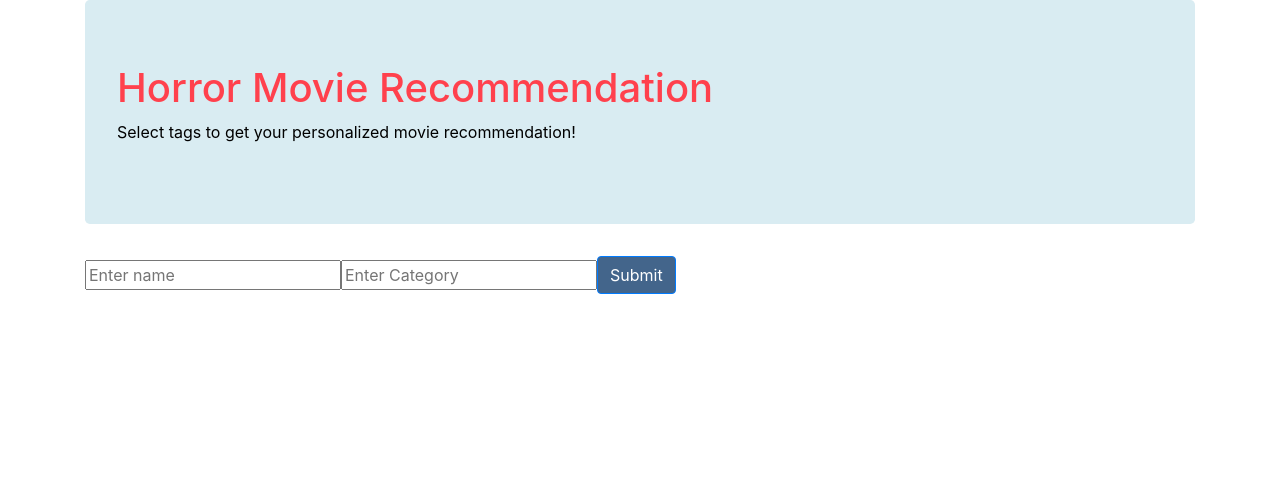
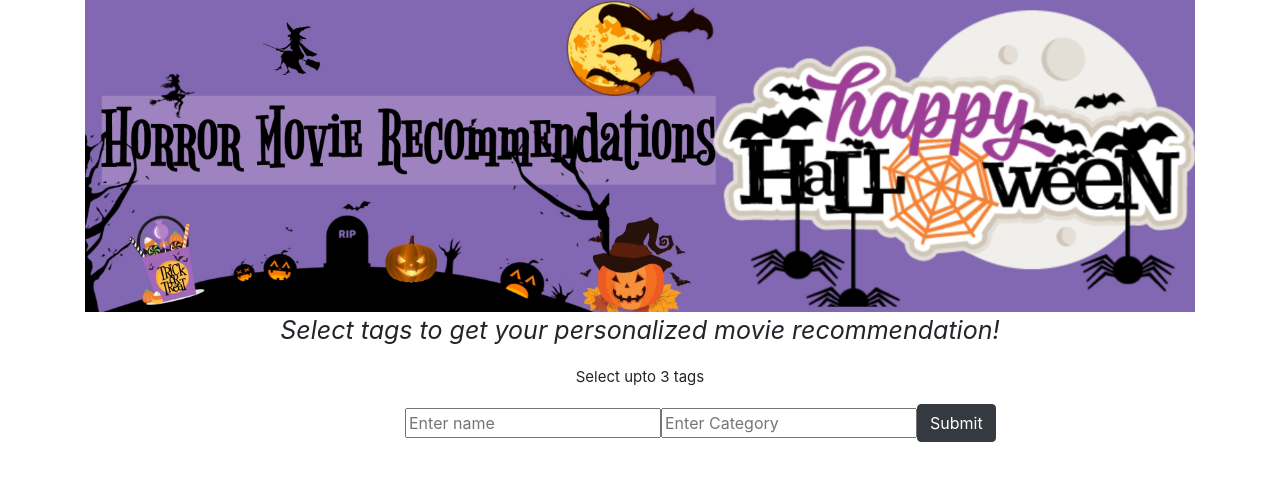
Before and after one commit to icoder18/Horror-Movie-Recommendation, a Flask app: page / in a window 1280 px wide. Shown: the top 481 px of the page. Run offline with Flask 2, Linux system fonts and the light colour scheme.

Commit message:
added Flask modules

```diff
--- a/RecSys.py
+++ b/RecSys.py
@@ -3,6 +3,7 @@ import pandas as pd
 import json
 from ast import literal_eval
 import collections
+import emoji
 
 
 data = pd.read_csv('Horror Movies List.csv')
@@ -27,7 +28,7 @@ sorted_tagsGenresDict = collections.OrderedDict(sorted_tagsGenres)
 
 
 similar_tags ={
-    'Thriller':['thriller', 'mystery', 'serial killer','fear','revenge','psychopath', 'torture', 'psychological thriller', 'suspense','escape','insanity','mental institution'],
+    'Thriller':['thriller', 'mystery', 'serial killer','fear', 'psychological thriller', 'suspense','escape'],
 
     'Mystery':['mystery', 'giallo','mystery killer','masked killer','stalker'],
 
@@ -78,6 +79,8 @@ similar_tags ={
 
 }
 
+fire=emoji.emojize(':fire:')
+
 new_col = ['Title','Rating','Popularity','Category','URL']
 
 def recSys(selected_tags):
@@ -96,10 +99,20 @@ def recSys(selected_tags):
             for st in sim_tags:
                 if st in m_tags:
                     if data.iloc[i]['Title'] not in movie_selected:
+                        movie_rating=data.iloc[i]['Rating']
+                        if movie_rating=='None':
+                            continue
                         movie_selected.append(data.iloc[i]['Title'])
                         movie_name=data.iloc[i]['Title']
-                        movie_rating=data.iloc[i]['Rating']
-                        movie_popularity=data.iloc[i]['Popularity']
+                        popularity_score=data.iloc[i]['Popularity']
+                        if popularity_score==125:
+                            movie_popularity=fire*3
+                        elif popularity_score==124:
+                            movie_popularity=fire*2
+                        elif popularity_score>=122:
+                            movie_popularity=fire
+                        else:
+                            movie_popularity=""
                         movie_tagsMatched= t
                         movie_url = data.iloc[i]['Url']
                         app_list = {'Title':movie_name,
@@ -114,5 +127,5 @@ def recSys(selected_tags):
 
 def recommendations(selected_tags):
     rec_movies_df=recSys(selected_tags)
-    sorted_rec=rec_movies_df.sort_values(by=['Popularity','Rating'],ascending=False)[:20]
+    sorted_rec=rec_movies_df.sort_values(by=['Popularity','Rating'],ascending=False)[:13]
     return sorted_rec
--- a/app.py
+++ b/app.py
@@ -1,5 +1,6 @@
 from flask import Flask, render_template, redirect, request
 import RecSys
+import emoji
 
 # __name__ = __main__
 app = Flask(__name__)
@@ -11,10 +12,11 @@ def hello():
 @app.route('/',methods=['POST'])
 def get_recommendations():
 	if request.method=='POST':
-		selected_tags=list([request.form['category']])
+		name=request.form['username']
+		selected_tags=request.form['category'].split(',')
 		movies=RecSys.recommendations(selected_tags)
 
-	return render_template('index.html',your_result=True,data=movies.to_dict(orient='records'))
+	return render_template('index.html',your_result=True,your_name=name,data=movies.to_dict(orient='records'))
 
 
 if __name__ == '__main__':
--- a/templates/index.html
+++ b/templates/index.html
@@ -5,16 +5,8 @@
 	<link rel="stylesheet" href="https://cdn.jsdelivr.net/npm/bootstrap@4.5.3/dist/css/bootstrap.min.css" integrity="sha384-TX8t27EcRE3e/ihU7zmQxVncDAy5uIKz4rEkgIXeMed4M0jlfIDPvg6uqKI2xXr2" crossorigin="anonymous">
 
 <style>
-.heading{
-	font-weight: :100;
-	font-size: 4em;
-	color: #ff414d;
-}
-.jumbotron{
-	background: #d9ecf2;
-	color: black;
-}
-img{
+
+.banner{
 	width: 90%;
 	height: 100%;
 }
@@ -22,14 +14,43 @@ img{
 .text{
 	font-size: 25px;
 	font-style: italic;
-	color: #1aa6b7;
+	text-align: center;
 }
 
-.cpt{
-	font-size: 32px;
-	font-style: italic;
-	color: #ff414d;
+.form-inline{
+	width: 50vw;
+	margin-left: 25vw;
 }
+
+.banner{
+	width: 100%;
+	height:auto;
+}
+
+.fire{
+	width: 25px;
+	height: auto;
+}
+
+.page-footer{
+	padding-top: 30px;
+	padding-bottom: 30px;
+	background-color: #7652AA;
+	color: white;
+}
+
+.page-footer a{
+	color: #EB7CDF;
+}
+
+.wish{
+	background-color: orange;
+	color: white;
+	margin: 0px;
+	text-align: center;
+	padding: 10px;
+}
+
 
 </style>
 
@@ -37,51 +58,69 @@ img{
 
 <body>
 	<div class="container">
-		<div class="jumbotron">
-			<div class="heading">
-				<h1>Horror Movie Recommendation</h1>
-			</div>
-			<p>Select tags to get your personalized movie recommendation!</p>
-		</div>
+		<img src="{{url_for('static', filename='banner.jpg')}}" align="middle" class="banner"/>
 
-
+		<p class="text">Select tags to get your personalized movie recommendation!</p>
+		<p style="text-align: center; font-size: 15px">Select upto 3 tags</p>
 
 		<form class="form-inline" method="POST" action="/" enctype="multipart/form-data">
 			<input type="text" name="username" placeholder="Enter name">
 			<input type="text" name="category" placeholder="Enter Category">
-			<button type="submit" class="btn btn-primary" style="background: #43658b">Submit</button>
+			<button type="submit" class="btn btn-dark" >Submit</button>
 		</form>
 		<br>
 		<br>
 
 		{% if your_result %}
+			{% if your_name %}
+				<h3><span style="color: orange">{{your_name}}</span>, here are some recommendations for you!</h3>
+			{% else %}
+				<h3>Here are some recommendations for you!</h3>
+			{% endif %}
+			<br>
+			<p><img src="{{url_for('static', filename='fire.png')}}" class="fire" /> <b>Hotness Meter</b></p>
 
 			{% block content %}
 			<table class="table">
 				<thead>
 					<tr>
 						<th scope="col">Movie Name</th>
-						<th scope="col">Rating</th>
+						<th scope="col">IMDb Rating</th>
 						<th scope="col">Popularity</th>
 						<th scope="col">Category</th>
-						<th scope="col">URL</th>
 					</tr>
 				</thead>
 
 				<tbody>
 				{% for row in data %}
 					<tr>
-						<td>{{row['Title']}}</td>
+						<td><a href="{{row['URL']}}">{{row['Title']}}</a></td>
 						<td>{{row['Rating']}}</td>
 						<td>{{row['Popularity']}}</td>
 						<td>{{row['Category']}}</td>
-						<td>{{row['URL']}}</td>
 					</tr>
 				{% endfor %}
 				</tbody>
 			</table>
 			{% endblock %}
 
+		 <div class="container wish">
+		 	<h5>Happy Halloween!</h5>
+		</div>
+
+		<footer class="page-footer">
+		  <div>
+			<p style="text-align: center; font-size: 18px;margin-bottom: 0px">Get in Touch!</p>
+		  	<ul class="list-unstyled list-inline text-center">
+		  		<li class="list-inline-item"><a href="https://www.linkedin.com/in/deekshamadan">LinkedIn</a></li>
+		  		<li class="list-inline-item"><a href="https://github.com/icoder18">Github</a></li>
+		  		<li class="list-inline-item"><a href="mailto:deekshaamadan@gmail.com">Email</a></li>
+		  	</ul>
+		  </div>
+
+		  <!-- Copyright -->
+		  <div class="footer-copyright text-center">© 2020 Copyright: Deeksha Madan</div>
+		</footer>
 		{% endif %}
 	</div>
 
```
Also changed, not shown: static/banner.jpg (added), static/fire.png (added).
